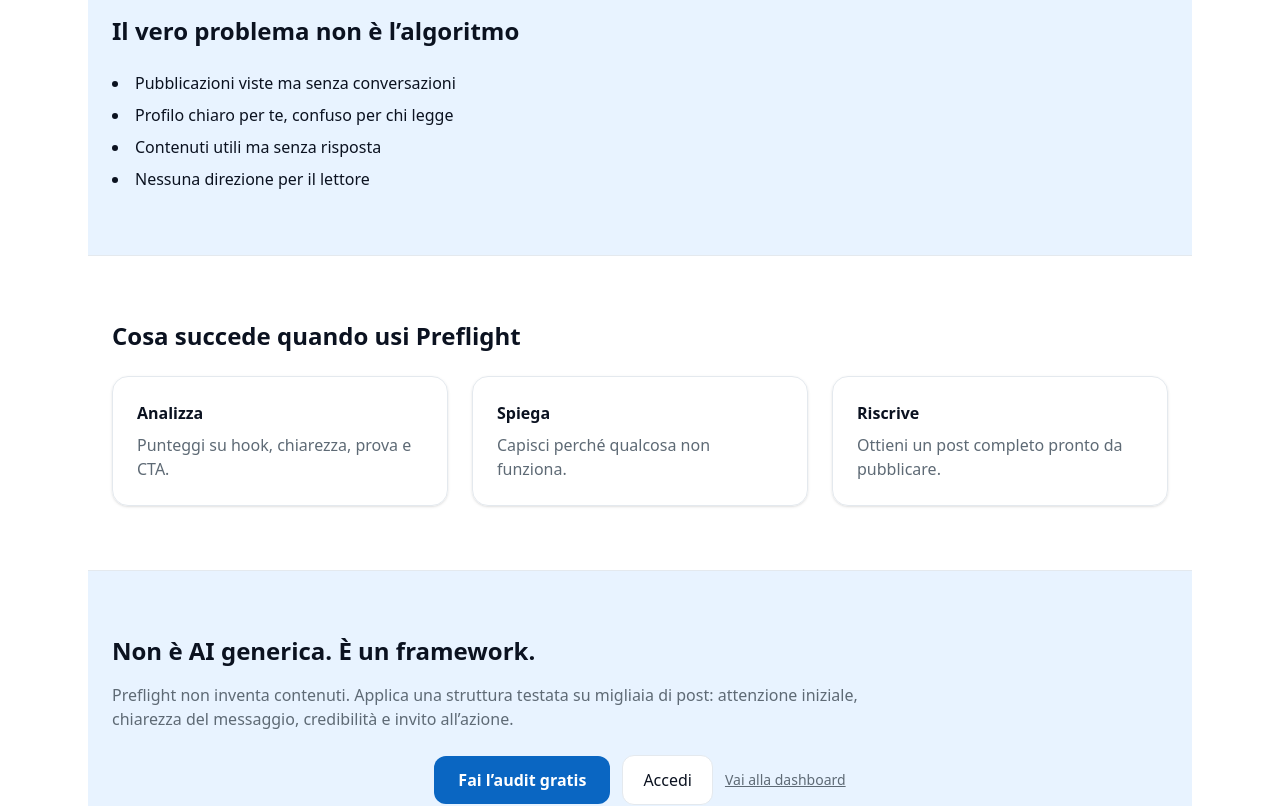
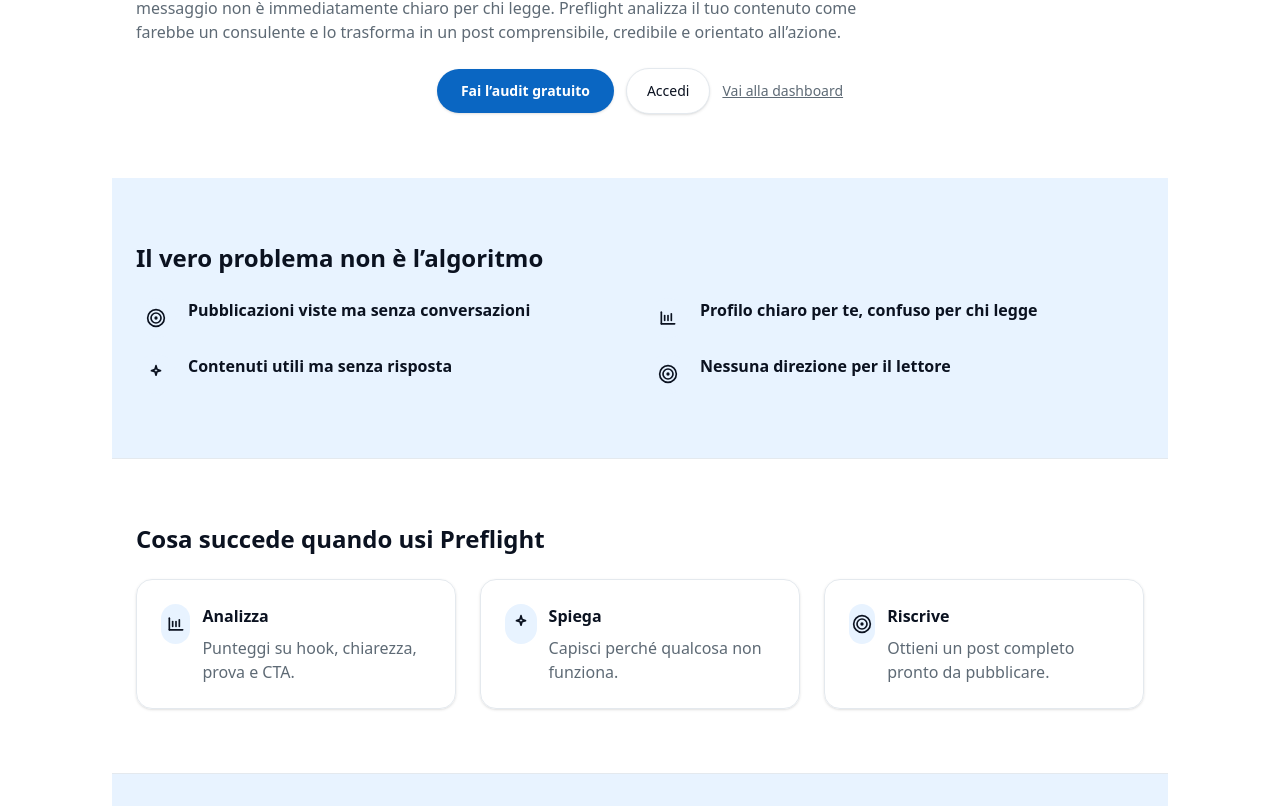
Before and after one commit to marcello13fincato/Preflight, a Next.js app in the folder preflight/: page /perche-funziona in a window 1280 px wide. Shown: the part 554-1360 px from the top of the page. Built offline with nearby package versions, Linux system fonts and the light colour scheme; no server answers.

Commit message:
chore(marketing): visual tweaks, CTA, icons, perche-funziona

```diff
--- a/package.json
+++ b/package.json
@@ -1,5 +1,9 @@
 {
   "dependencies": {
     "openai": "^6.25.0"
+  },
+  "devDependencies": {
+    "@types/estree": "^0.0.50",
+    "@types/json-schema": "^7.0.12"
   }
 }
--- a/preflight/app/(marketing)/audit/page.tsx
+++ b/preflight/app/(marketing)/audit/page.tsx
@@ -266,6 +266,21 @@
                   </Card>
 
                   <Card>
+                    <h3 className="font-semibold mb-2">Vuoi audit illimitati?</h3>
+                    <p className="text-muted">Con Premium puoi analizzare tutti i post che vuoi, tenere lo storico e migliorare nel tempo con un processo ripetibile.</p>
+                    <ul className="mt-3 list-disc list-inside text-muted space-y-1">
+                      <li>Audit illimitati</li>
+                      <li>Analisi più approfondita</li>
+                      <li>Storico e confronti</li>
+                      <li>Suggerimenti continui</li>
+                    </ul>
+                    <div className="mt-4 flex gap-3">
+                      <a href="/pricing" className="btn-primary flex-1 rounded-full py-2 text-white text-center">Passa a Premium</a>
+                      <button onClick={reset} className="rounded-full border border-app px-4 py-2">Continua con la versione gratuita</button>
+                    </div>
+                  </Card>
+
+                  <Card>
                     <h3 className="font-semibold mb-2">
                       Riscrittura completa (pronta da pubblicare)
                     </h3>
--- a/preflight/app/(marketing)/how-it-works/page.tsx
+++ b/preflight/app/(marketing)/how-it-works/page.tsx
@@ -2,11 +2,13 @@
 import Section from "@/components/shared/Section";
 import BackButton from "@/components/shared/BackButton";
 import MarketingCTA from "@/components/shared/MarketingCTA";
+import IconBadge from "@/components/shared/IconBadge";
+import { IconTarget, IconChart, IconSparkles, IconCompass } from "@/components/shared/icons";
 
 export default function HowItWorks() {
   return (
     <main className="min-h-screen">
-      <Section className="pt-24">
+      <Section className="pt-28 md:pt-32">
         <Container>
           <div className="pt-8"><BackButton /></div>
           <h1 className="text-4xl font-bold">Come funziona Preflight</h1>
@@ -25,32 +27,47 @@
       <Section>
         <Container>
           <div className="mt-6 grid gap-6 md:grid-cols-1">
-            <div className="p-6 bg-surface rounded-2xl">
+            <div className="p-6 bg-surface rounded-2xl flex items-start gap-4">
+              <IconBadge><IconTarget className="w-5 h-5" /></IconBadge>
+              <div>
                 <h3 className="font-semibold">Incolla il tuo post</h3>
                 <p className="mt-2 text-muted">Può essere una bozza o un contenuto già pronto.</p>
               </div>
+            </div>
 
-            <div className="p-6 bg-surface rounded-2xl">
+            <div className="p-6 bg-surface rounded-2xl flex items-start gap-4">
+              <IconBadge><IconChart className="w-5 h-5" /></IconBadge>
+              <div>
                 <h3 className="font-semibold">Analisi immediata</h3>
                 <p className="mt-2 text-muted">Preflight valuta struttura, chiarezza, prova e CTA.</p>
               </div>
+            </div>
 
-            <div className="p-6 bg-surface rounded-2xl">
+            <div className="p-6 bg-surface rounded-2xl flex items-start gap-4">
+              <IconBadge><IconSparkles className="w-5 h-5" /></IconBadge>
+              <div>
                 <h3 className="font-semibold">Report visuale</h3>
                 <p className="mt-2 text-muted">Punteggi e suggerimenti prioritari.</p>
+              </div>
             </div>
 
             {/* Insert CTA after step 3 */}
             <div className="col-span-full mt-4 text-center"><MarketingCTA /></div>
 
-            <div className="p-6 bg-surface rounded-2xl">
+            <div className="p-6 bg-surface rounded-2xl flex items-start gap-4">
+              <IconBadge><IconCompass className="w-5 h-5" /></IconBadge>
+              <div>
                 <h3 className="font-semibold">Riscrittura completa</h3>
                 <p className="mt-2 text-muted">Una nuova versione pronta copy/paste.</p>
               </div>
+            </div>
 
-            <div className="p-6 bg-surface rounded-2xl">
+            <div className="p-6 bg-surface rounded-2xl flex items-start gap-4">
+              <IconBadge><IconTarget className="w-5 h-5" /></IconBadge>
+              <div>
                 <h3 className="font-semibold">Pubblica con sicurezza</h3>
                 <p className="mt-2 text-muted">Sai cosa aspettarti prima di pubblicare.</p>
+              </div>
             </div>
           </div>
         </Container>
--- a/preflight/app/perche-funziona/page.tsx
+++ b/preflight/app/(marketing)/perche-funziona/page.tsx
@@ -3,11 +3,13 @@
 import Card from "@/components/shared/Card";
 import BackButton from "@/components/shared/BackButton";
 import MarketingCTA from "@/components/shared/MarketingCTA";
+import IconBadge from "@/components/shared/IconBadge";
+import { IconTarget, IconChart, IconSparkles } from "@/components/shared/icons";
 
 export default function PercheFunzionaPage() {
   return (
     <main className="min-h-screen">
-      <Section>
+      <Section className="pt-28 md:pt-32">
         <Container>
           <div className="pt-8"><BackButton /></div>
           <h1 className="text-4xl font-bold">Perché Preflight funziona (quando altri strumenti falliscono)</h1>
@@ -19,11 +21,31 @@
       <Section className="py-12 bg-soft border-b border-app">
         <Container>
           <h2 className="text-2xl font-semibold">Il vero problema non è l’algoritmo</h2>
-          <ul className="mt-6 list-disc list-inside space-y-2">
-            <li>Pubblicazioni viste ma senza conversazioni</li>
-            <li>Profilo chiaro per te, confuso per chi legge</li>
-            <li>Contenuti utili ma senza risposta</li>
-            <li>Nessuna direzione per il lettore</li>
+          <ul className="mt-6 list-none grid gap-4 md:grid-cols-2">
+            <li className="flex items-start gap-3">
+              <IconBadge><IconTarget className="w-5 h-5" /></IconBadge>
+              <div>
+                <div className="font-semibold">Pubblicazioni viste ma senza conversazioni</div>
+              </div>
+            </li>
+            <li className="flex items-start gap-3">
+              <IconBadge><IconChart className="w-5 h-5" /></IconBadge>
+              <div>
+                <div className="font-semibold">Profilo chiaro per te, confuso per chi legge</div>
+              </div>
+            </li>
+            <li className="flex items-start gap-3">
+              <IconBadge><IconSparkles className="w-5 h-5" /></IconBadge>
+              <div>
+                <div className="font-semibold">Contenuti utili ma senza risposta</div>
+              </div>
+            </li>
+            <li className="flex items-start gap-3">
+              <IconBadge><IconTarget className="w-5 h-5" /></IconBadge>
+              <div>
+                <div className="font-semibold">Nessuna direzione per il lettore</div>
+              </div>
+            </li>
           </ul>
         </Container>
       </Section>
@@ -33,16 +55,31 @@
           <h2 className="text-2xl font-semibold">Cosa succede quando usi Preflight</h2>
           <div className="mt-6 grid gap-6 md:grid-cols-3">
             <Card>
+              <div className="flex items-start gap-3">
+                <IconBadge><IconChart className="w-5 h-5" /></IconBadge>
+                <div>
                   <h3 className="font-semibold">Analizza</h3>
                   <p className="mt-2 text-muted">Punteggi su hook, chiarezza, prova e CTA.</p>
+                </div>
+              </div>
             </Card>
             <Card>
+              <div className="flex items-start gap-3">
+                <IconBadge><IconSparkles className="w-5 h-5" /></IconBadge>
+                <div>
                   <h3 className="font-semibold">Spiega</h3>
                   <p className="mt-2 text-muted">Capisci perché qualcosa non funziona.</p>
+                </div>
+              </div>
             </Card>
             <Card>
+              <div className="flex items-start gap-3">
+                <IconBadge><IconTarget className="w-5 h-5" /></IconBadge>
+                <div>
                   <h3 className="font-semibold">Riscrive</h3>
                   <p className="mt-2 text-muted">Ottieni un post completo pronto da pubblicare.</p>
+                </div>
+              </div>
             </Card>
           </div>
         </Container>
--- /dev/null
+++ b/preflight/components/shared/IconBadge.tsx
@@ -0,0 +1,9 @@
+import React from "react";
+
+export default function IconBadge({ children, className = "" }: { children: React.ReactNode; className?: string }) {
+  return (
+    <span className={`inline-flex items-center justify-center w-10 h-10 rounded-full bg-soft text-primary ${className}`}>
+      {children}
+    </span>
+  );
+}
--- a/preflight/components/shared/MarketingCTA.tsx
+++ b/preflight/components/shared/MarketingCTA.tsx
@@ -3,12 +3,22 @@
 import Link from "next/link";
 import React from "react";
 
-export default function MarketingCTA({ className = "" }: { className?: string }) {
+type Props = {
+  className?: string;
+  hideSecondary?: boolean;
+  hideTertiary?: boolean;
+};
+
+export default function MarketingCTA({ className = "", hideSecondary = false, hideTertiary = false }: Props) {
   return (
     <div className={`flex flex-wrap items-center justify-center gap-3 ${className}`}>
-      <Link href="/audit" aria-label="Fai l’audit gratis" className="btn-primary rounded-xl px-6 py-3 font-semibold">Fai l’audit gratis</Link>
-      <Link href="/login" aria-label="Accedi al tuo account" className="btn-secondary rounded-xl px-5 py-3">Accedi</Link>
-      <Link href="/dashboard" aria-label="Vai alla dashboard" className="text-sm text-muted underline">Vai alla dashboard</Link>
+      <Link href="/audit" aria-label="Fai l’audit gratuito" className="btn-primary rounded-full px-6 py-3 text-sm font-semibold shadow-sm">Fai l’audit gratuito</Link>
+      {!hideSecondary && (
+        <Link href="/login" aria-label="Accedi" className="btn-secondary rounded-full px-5 py-3 text-sm shadow-sm">Accedi</Link>
+      )}
+      {!hideTertiary && (
+        <Link href="/dashboard" aria-label="Vai alla dashboard" className="text-sm text-muted underline">Vai alla dashboard</Link>
+      )}
     </div>
   );
 }
--- a/preflight/components/shared/icons.tsx
+++ b/preflight/components/shared/icons.tsx
@@ -124,3 +124,22 @@
     </svg>
   );
 }
+
+export function IconTarget({ size = 20, ...props }: IconProps) {
+  return (
+    <svg {...baseProps(size)} {...props}>
+      <circle cx="12" cy="12" r="10" stroke="currentColor" strokeWidth="2" />
+      <circle cx="12" cy="12" r="6" stroke="currentColor" strokeWidth="2" />
+      <circle cx="12" cy="12" r="2" fill="currentColor" />
+    </svg>
+  );
+}
+
+export function IconCompass({ size = 20, ...props }: IconProps) {
+  return (
+    <svg {...baseProps(size)} {...props}>
+      <circle cx="12" cy="12" r="10" stroke="currentColor" strokeWidth="2" />
+      <path d="M16 8l-7 4 4 3 7-4-4-3z" stroke="currentColor" strokeWidth="1.5" strokeLinejoin="round" strokeLinecap="round" />
+    </svg>
+  );
+}
--- a/preflight/lib/routes.ts
+++ b/preflight/lib/routes.ts
@@ -5,7 +5,7 @@
   { label: "Audit", href: "/audit" },
 ];
 
-export const marketingCTA = { label: "Fai l’audit gratis", href: "/audit" };
+export const marketingCTA = { label: "Fai l’audit gratuito", href: "/audit" };
 
 export const dashboardNav = [
   { label: "Audit", href: "/dashboard/audits" },
```
Lines whose indentation alone changed are shown as unchanged.
